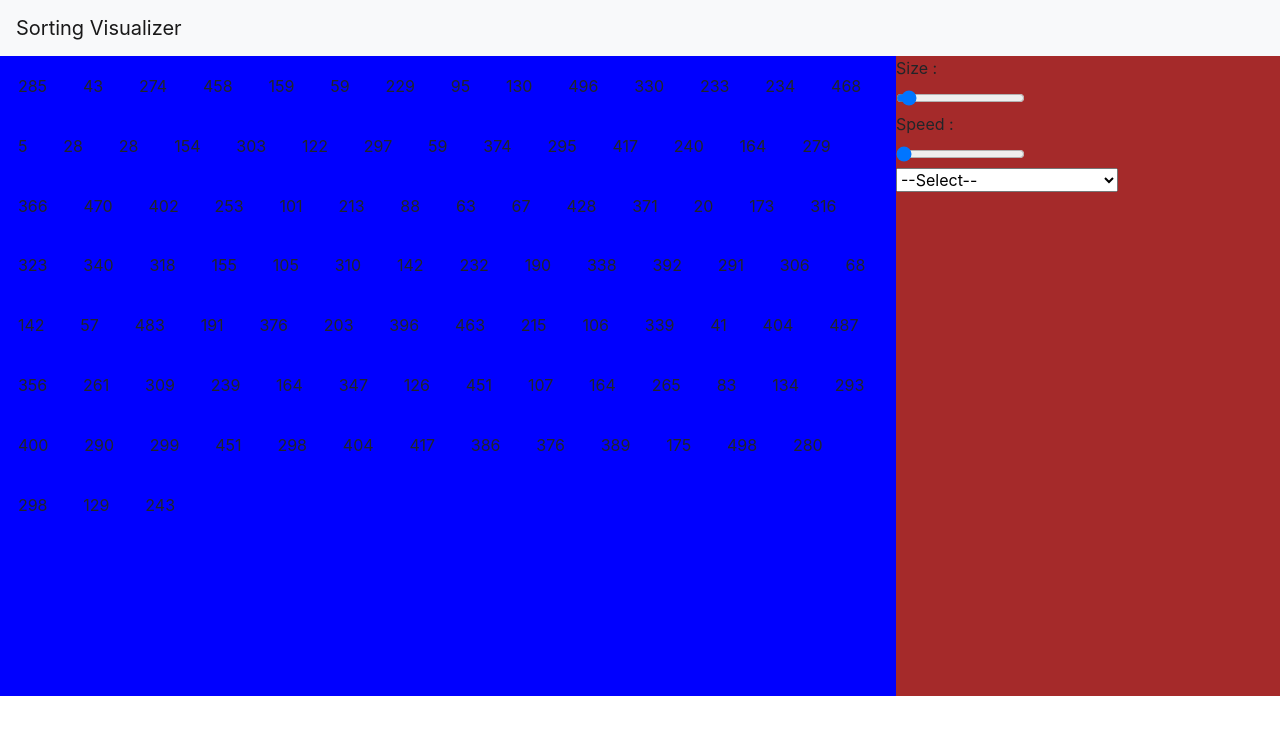
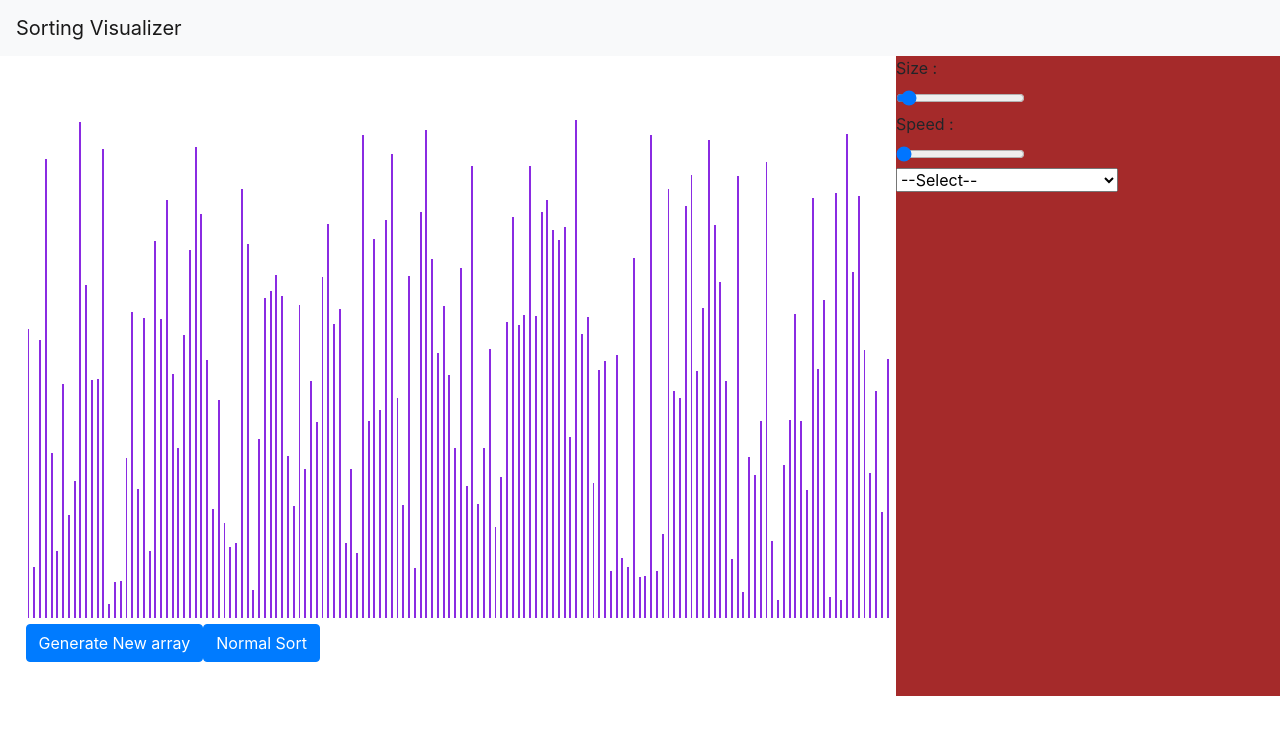
Before and after one commit to nitheesh-daram/Sorting-visualizer, a React (Create React App) app: page / in a window 1280 px wide. Shown: the top 734 px of the page. Built offline with nearby package versions, Linux system fonts and the light colour scheme; the HTML template or start-up script is replaced by a standard one.

Commit message:
now array is visible and can be changed in real time and normal sort is attached

```diff
--- a/src/App.js
+++ b/src/App.js
@@ -1,6 +1,6 @@
 import React from "react";
 import "./App.css";
-import Sorting from "./components/Sorting/Sorting";
+import Sorting from "./Sorting/Sorting";
 function App() {
   return (
     <div className="App">
--- /dev/null
+++ b/src/components/Algos/Algos.js
@@ -0,0 +1,13 @@
+function normalsort(array){
+for (let i = 0; i < array.length; i++) {
+    for (let j = i+1; j < array.length; j++) {
+        if (array[j]<array[i]){
+            [array[i], array[j]] = [array[j], array[i]];
+        }
+    }
+}
+return array;
+}
+
+
+export default normalsort;
--- a/src/components/Simulator/Simulator.css
+++ b/src/components/Simulator/Simulator.css
@@ -1,10 +1,13 @@
-.array-bar{
-    display: inline-block;
-    margin: 2%;
-}
 .simulator{
     width: 70%;
+    margin-top: 5%;
     float: left;
-    height: 80vh;
-    background-color: blue;
-  }
+    position: absolute;
+    left: 2%;
+}
+.array-bar{
+     width: 0.215%;
+    display: inline-block;
+    margin:0 0.215%;
+    background-color: blueviolet;
+}
--- a/src/components/Simulator/Simulator.js
+++ b/src/components/Simulator/Simulator.js
@@ -1,5 +1,6 @@
 import React, { Component } from "react";
 import "./Simulator.css";
+import normalsort from "../Algos/Algos";
 export default class Simulator extends Component {
   constructor(props) {
     super();
@@ -14,11 +15,27 @@ export default class Simulator extends Component {
 
   resetarray() {
     const array = [];
-    for (let index = 0; index < 100; index++) {
-      array.push(randomIntfromRange(1, 500));
+    for (let index = 0; index < 150; index++) {
+      array.push(randomIntfromRange(10, 500));
     }
     this.setState({ array });
   }
+
+  normalsort(){
+  let sorted_array=this.state.array.sort();
+  let normal=normalsort(this.state.array);
+  if(arraysareequal(sorted_array,normal)){
+    console.log("success")
+  }
+  else{
+    console.log("failed")
+  }
+  }
+
+
+
+
+
 
   render() {
     const array = this.state.array;
@@ -26,8 +43,14 @@ export default class Simulator extends Component {
       <>
         <div className="simulator">
           {array.map((e, i) => {
-            return <div className="array-bar" key={i}>{e}</div>
+            return (
+              <div className="array-bar" key={i} style={{height: e +'px'}} >
+              </div>
+            );
           })}
+
+          <button className="btn btn-primary" onClick={()=>this.resetarray() } >Generate New array</button>
+          <button className="btn btn-primary" onClick={()=>this.normalsort() } >Normal Sort</button>
         </div>
       </>
     );
@@ -37,3 +60,13 @@ export default class Simulator extends Component {
 function randomIntfromRange(min, max) {
   return Math.floor(Math.random() * (max - min + 1) + min);
 }
+
+
+function arraysareequal(jssorted,algosorted){
+  if(jssorted.length!==algosorted.length) return false;
+  for (let index = 0; index < jssorted.length; index++) {
+    console.log(jssorted[index],algosorted[index])
+    if(jssorted[index]!==algosorted[index]) return false;
+  }
+  return true;
+}
```
Also changed, not shown: src/Sorting/Sorting.js (renamed from src/components/Sorting/Sorting.js, +4 -3 lines), src/Sorting/Sorting.css (renamed from src/components/Sorting/Sorting.css).
